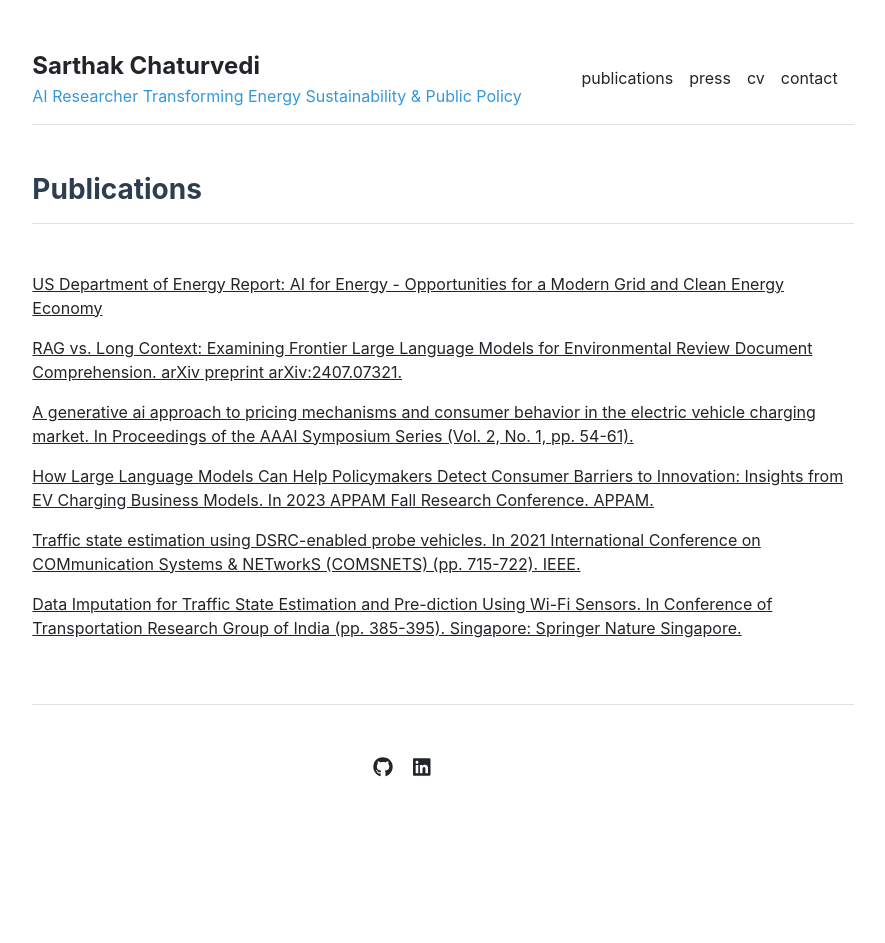
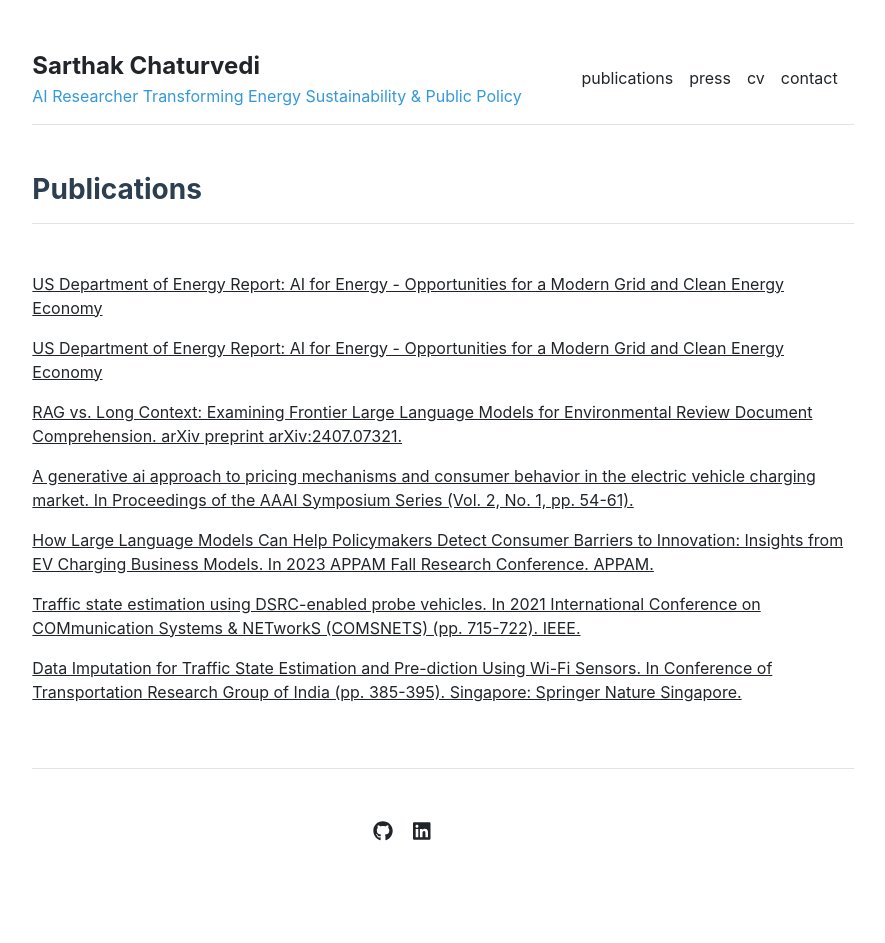
Before and after one commit to sarthakchat/sarthakchat.github.io, a Jekyll site: the page built from publications.md, in a window 1280 px wide. Shown: the whole page, without its empty margins (197-1082 px from the left). Built offline with Jekyll 4.4.1, drawn with Linux system fonts in a browser that asks for light colours; before the commit the page ends 900 px from its top, so only the background shows below that.

Commit message:
Update publications.yml

```diff
--- a/_data/publications.yml
+++ b/_data/publications.yml
@@ -5,6 +5,9 @@ featured:
 
 index:
 - {name: 'US Department of Energy Report: AI for Energy - Opportunities for a Modern Grid and Clean Energy Economy', url: 'https://www.energy.gov/sites/default/files/2024-04/AI%20EO%20Report%20Section%205.2g%28i%29_043024.pdf'}
+- {name: 'US Department of Energy Report: AI for Energy - Opportunities for a Modern Grid and Clean Energy Economy',
+  url: 'https://www.energy.gov/sites/default/files/2024-04/AI%20EO%20Report%20Section%205.2g%28i%29_043024.pdf',
+  description: 'A comprehensive report exploring the potential of AI in revolutionizing energy systems, focusing on grid modernization and clean energy advancements.'}
 - {name: 'RAG vs. Long Context: Examining Frontier Large Language Models for Environmental Review Document Comprehension. arXiv preprint arXiv:2407.07321.', url: 'https://arxiv.org/abs/2407.07321'}
 - {name: 'A generative ai approach to pricing mechanisms and consumer behavior in the electric vehicle charging market. In Proceedings of the AAAI Symposium Series (Vol. 2, No. 1, pp. 54-61).', url: 'https://ojs.aaai.org/index.php/AAAI-SS/article/view/27649'}
 - {name: 'How Large Language Models Can Help Policymakers Detect Consumer Barriers to Innovation: Insights from EV Charging Business Models. In 2023 APPAM Fall Research Conference. APPAM.', url: 'https://appam.confex.com/appam/2023/meetingapp.cgi/Paper/50198'}
```
